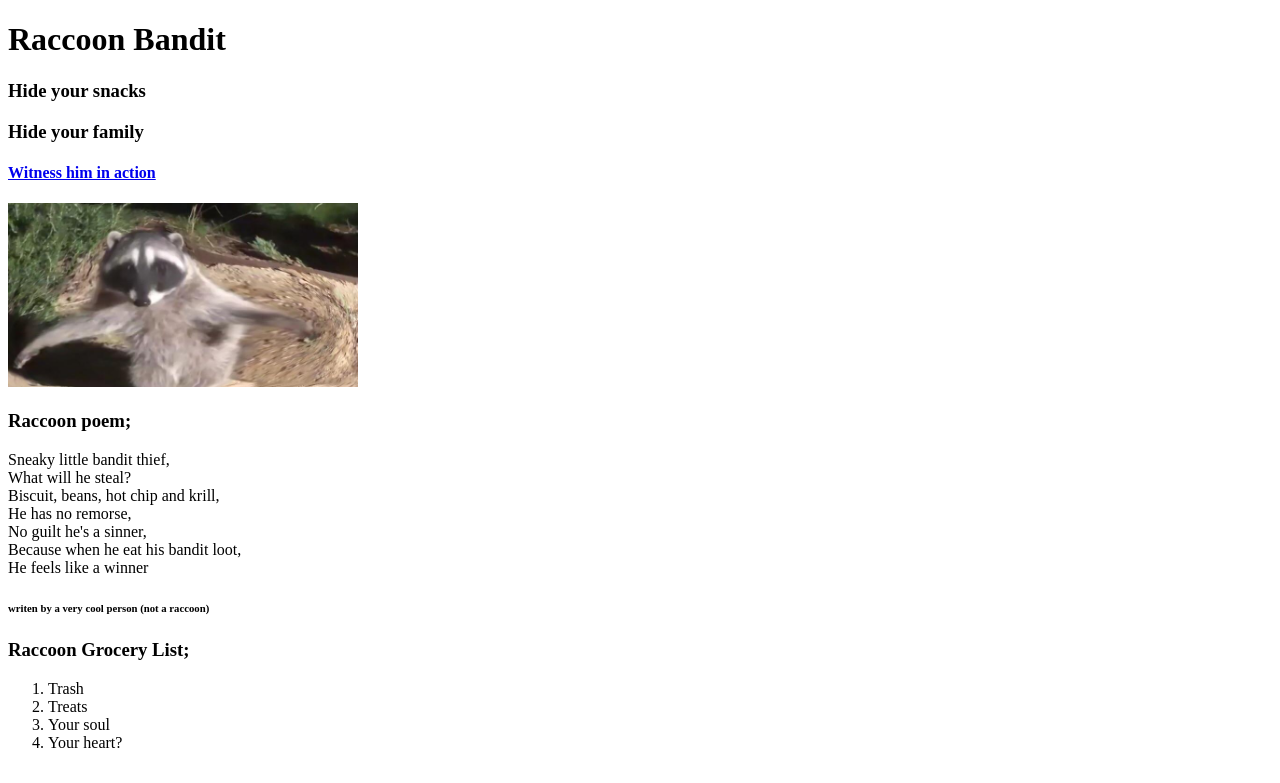
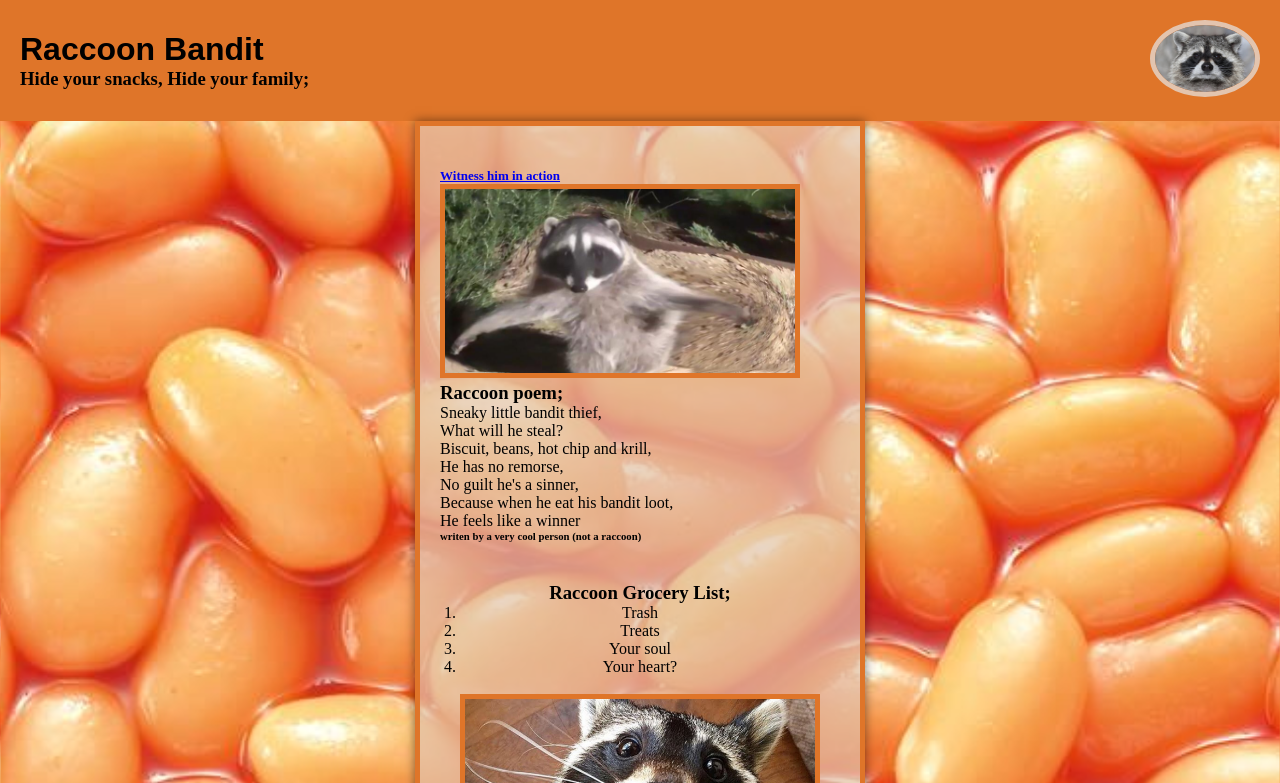
Before and after one commit to CaitlinCheer/Raccoon-Bandit-Website, a plain HTML site: page index.html in a window 1280 px wide. Shown: the top 783 px of the page. Drawn offline with Linux system fonts and the light colour scheme.

Commit message:
Updated Raccoon website

```diff
--- a/index.html
+++ b/index.html
@@ -4,23 +4,34 @@
     <meta charset="UTF-8">
     <meta name="viewport" content="width=device-width, initial-scale=1.0">
     <title>Raccoon Bandit</title>
+    <link rel="stylesheet" href="styles.css"/>
 </head>
 <body>
+    <!-- <div class="headDiv"> -->
+        <header class="headDiv">
+            <div class="left">
+            <h1>Raccoon Bandit</h1>
+            <h3> Hide your snacks, Hide your family;</h3>
+            </div>
+            <div class="leftImage">
+            <img src="RaccoonFace.jpg" id="headImage">
+            </div>
+            </header>
+    <!-- </div>  -->
 
-    <header>
-    <H1>Raccoon Bandit</H1>
-    <H3> Hide your snacks</H3>
-    <H3> Hide your family</H3>
+
+    <div class="content">
+     <main>
+
+        <div class="carousel">
             <h4>
             <a href="https://www.youtube.com/shorts/ezZaN3HAnHU">Witness him in action</a>
             </h4>
-    </header>
-
-    <main>
-        <img src="RaccoonStealing.jpg" width= 350px><br>
+            <img src="RaccoonStealing.jpg"
+                alt="Raccoon is thieving, he is very evil"><br>
 
             <text>
-            <H3>Raccoon poem;</H3>
+                <h3>Raccoon poem;</h3>
                 Sneaky little bandit thief,<br>
                 What will he steal?<br>
                 Biscuit, beans, hot chip and krill,<br>
@@ -30,7 +41,10 @@
                 He feels like a winner
                 <h6>writen by a very cool person (not a raccoon)</h6>
             </text>
-            <H3>Raccoon Grocery List;</H3>
+        </div>
+
+        <div class="carousel-item">
+            <h3>Raccoon Grocery List;</h3>
         <ol>
             <li>Trash</li>
             <li>Treats</li>
@@ -38,23 +52,27 @@
             <li>Your heart?</li>
         </ol><br>
 
-        <img src="RaccoonCute.jpg" width= 350><br>
+        <img src="RaccoonCute.jpg"
+        alt="Raccoon trying to steal your heart by being a little cutie"><br>
+        </div>
 
-        <H3>Raccoon Personality Types;</H3>
+        <div class="carousel-item2">
+        <h3>Raccoon Personality Types;</h3>
         <ul>
             <li>Evil</li>
             <li>A bit less evil</li>
         </ul>
 
-        <img src="RaccoonDoesCrime.jpg" width= 350>
+        <img src="RaccoonDoesCrime.jpg"
+        alt="Raccoon does crime"><br>
+        </div>
+        <h2>
+            <a href="RaccoonAdopt.html"> Adopt a raccoon today?</a>
+        </h2>
 
     </main>
 
-    <footer>
-        <H1>
-            <a href="RaccoonAdopt.html"> Adopt a raccoon today?</a>
-        </H1>
-
-    </footer>
+    <footer> Copyright @ please don't steal my website raccoon bandit</footer>
+    </div>
 </body>
 </html>
--- /dev/null
+++ b/styles.css
@@ -0,0 +1,98 @@
+*{
+    margin: 0;
+    padding: 0;
+
+}
+
+body{
+
+    margin: auto;
+    display: flex;
+    flex-direction: column;
+    align-items: center;
+
+    background-image: url(BeansWallpaper.jpg);
+    background-repeat: no-repeat;
+    background-position: center;
+    background-attachment: fixed;
+    background-size: cover;
+}
+
+.content {
+    background-color: rgba(227, 196, 174, 0.7);
+    padding: 20px;
+    border: 5px solid rgb(223, 117, 41);
+    box-shadow: 0 0 10px rgba(0, 0, 0, 0.5);
+    max-width: 90%;
+}
+
+img{
+ width: 350px;
+ border: 5px solid rgb(223, 117, 41);
+ margin: auto;
+}
+
+.headDiv {
+
+    /* margin: auto; */
+    display: grid;
+    grid-template-columns: 1fr auto;
+    align-items: center;
+    width: 100vw;
+    background-color: rgb(223, 117, 41);
+    padding: 20px;
+
+
+
+}
+
+#headImage{
+    max-width: 100px;
+    border-radius: 80%;
+    border: 5px solid rgb(227, 196, 174);
+    margin-right: 20px;
+    /* box-shadow: 0 0 10px rgba(0, 0, 0, 0.5); */
+
+}
+
+.left{
+    margin-left: 20px;
+}
+
+h1{
+    font-family: fantasy;
+}
+
+a{
+    font-size: small;
+
+}
+
+.carousel {
+    width: 100%;
+    max-width: 600px;
+    overflow: hidden;
+    position: relative;
+    margin: 20px auto;
+}
+
+.carousel-inner {
+    display: flex;
+    width: 500%;
+    animation: slide 20s infinite;
+}
+
+.carousel-item {
+    flex: 1 0 100%;
+    text-align: center;
+    padding: 20px;
+    box-sizing: border-box;
+}
+
+@keyframes slide {
+    0%, 16.66% { transform: translateX(0); }
+    20%, 36.66% { transform: translateX(-100%); }
+    40%, 56.66% { transform: translateX(-200%); }
+    60%, 76.66% { transform: translateX(-300%); }
+    80%, 96.66% { transform: translateX(-400%); }
+    1
--- /dev/null
+++ b/styles2.css
@@ -0,0 +1,32 @@
+
+
+body{
+    background-image: url(RaccoonEscape.jpg);
+    background-repeat: no-repeat;
+    background-position: center;
+    background-attachment: fixed;
+    background-size: cover;
+}
+
+img{
+    width: 350px
+}
+
+.content {
+
+    margin: auto;
+    display: flex;
+    flex-direction: column;
+    align-items: center;
+    background-color: rgba(227, 196, 174, 0.3);
+    padding: 20px;
+    max-width: 90%;
+
+}
+
+a{
+    margin: auto;
+    display: flex;
+    flex-direction: column;
+    align-items: center;
+}
```
Also changed, not shown: RaccoonAdopt.html (+4 -1 lines), BeansWallpaper.jpg (added), RaccoonFace.jpg (added), SpookyBackground.webp (added). Lines whose indentation alone changed are shown as unchanged.
